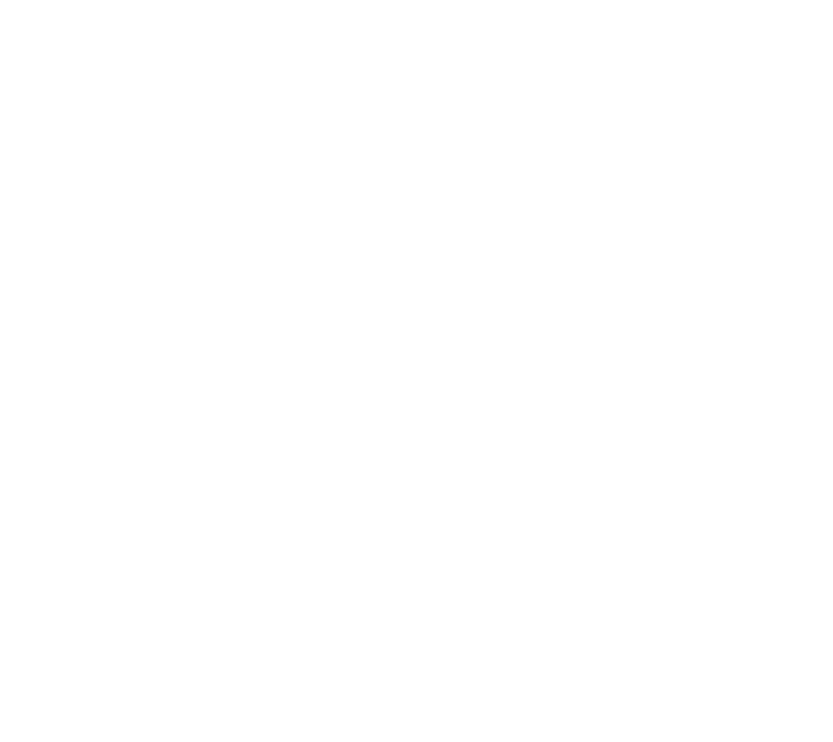
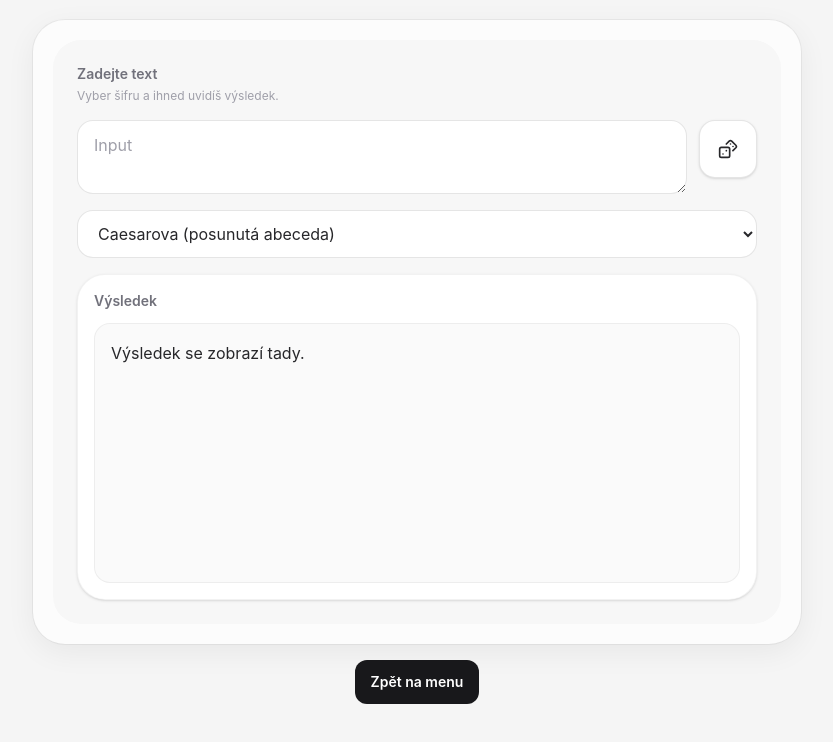
Before and after one commit to DominikPrusa/pionyr-helper, a React (Vite) app: page /ciphers in a window 1280 px wide. Before the commit this address had no page. Shown: the top 742 px of the page, without its empty margins (223-1056 px from the left). Built offline with nearby package versions, Linux system fonts and the light colour scheme.

Commit message:
ciphers initial setup page

```diff
--- a/src/App.tsx
+++ b/src/App.tsx
@@ -4,6 +4,7 @@
 import Home from "./pages/Home";
 import TimesCounter from "./pages/times-counter";
 import WaitingTimeTimer from "./pages/waiting-time-timer";
+import Ciphers from "./pages/Ciphers";
 
 function App() {
   return (
@@ -12,6 +13,7 @@
         <Route path="/" element={<Home />} />
         <Route path="/times-counter" element={<TimesCounter />} />
         <Route path="/waiting-time-timer" element={<WaitingTimeTimer />} />
+        <Route path="/ciphers" element={<Ciphers />} />
         <Route path="/tesseractExample" element={<TesseractExample />} />
       </Routes>
     </>
--- /dev/null
+++ b/src/pages/Ciphers.tsx
@@ -0,0 +1,136 @@
+import React, { useMemo, useState } from "react";
+import { Dices } from "lucide-react";
+import { useNavigate } from "react-router-dom";
+
+const WORDS = [
+  "shadow",
+  "ember",
+  "cipher",
+  "signal",
+  "matrix",
+  "pixel",
+  "raven",
+  "echo",
+  "vector",
+  "nova",
+  "orbit",
+  "ghost",
+];
+
+const CIPHER_OPTIONS = [
+  { value: "caesar", label: "Caesarova (posunutá abeceda)" },
+  { value: "mobilni", label: "Mobilní" },
+  { value: "prvniposledni", label: "První a poslední" },
+  { value: "presmycka", label: "Přesmyčka" },
+  { value: "pozpatku", label: "Slovo pozpátku" },
+  { value: "mrizka", label: "Mřížka" },
+];
+
+const getResultPlaceholder = (cipher: string, text: string) => {
+  if (!text.trim()) return "Výsledek se zobrazí tady.";
+
+  switch (cipher) {
+    case "caesar":
+      return `Caesar result for: ${text}`;
+    case "mobilni":
+      return `Mobilní result for: ${text}`;
+    case "prvniposledni":
+      return `Prvni a poslední result for: ${text}`;
+    case "presmycka":
+      return `Přesmyčka result for: ${text}`;
+    case "pozpatku":
+      return `Pozpátku result for: ${text}`;
+    case "mrizka":
+      return `Mřížka result for: ${text}`;
+    default:
+      return "Výsledek se zobrazí tady.";
+  }
+};
+
+const Ciphers = () => {
+  const navigate = useNavigate();
+  const [text, setText] = useState("");
+  const [selectedCipher, setSelectedCipher] = useState("caesar");
+
+  const resultText = useMemo(
+    () => getResultPlaceholder(selectedCipher, text),
+    [selectedCipher, text],
+  );
+
+  const handleRandomWord = () => {
+    const randomWord = WORDS[Math.floor(Math.random() * WORDS.length)];
+    setText(randomWord);
+  };
+
+  return (
+    <div className="min-h-screen bg-[#f5f5f5] px-4 py-5 text-zinc-900 sm:px-6 lg:px-8">
+      <div className="mx-auto w-full max-w-md lg:max-w-2xl xl:max-w-3xl">
+        <div className="rounded-[2rem] bg-[#fcfcfc] p-3 shadow-[0_8px_30px_rgba(0,0,0,0.06)] ring-1 ring-black/5 sm:p-4 lg:p-5">
+          <div className="space-y-4 rounded-[1.75rem] bg-[#f7f7f7] p-4 sm:p-5 lg:p-6">
+            <div>
+              <p className="mb-1 text-sm font-semibold text-zinc-500">
+                Zadejte text
+              </p>
+              <p className="text-xs text-zinc-400">
+                Vyber šifru a ihned uvidíš výsledek.
+              </p>
+            </div>
+
+            <div className="flex items-start gap-3">
+              <textarea
+                value={text}
+                onChange={(e) => setText(e.target.value)}
+                placeholder="Input"
+                rows={2}
+                className="min-h-[58px] flex-1 resize-y rounded-2xl border border-black/10 bg-white px-4 py-3 text-base text-zinc-900 placeholder:text-zinc-400 outline-none transition focus:border-black/15 focus:ring-2 focus:ring-black/5"
+              />
+
+              <button
+                type="button"
+                onClick={handleRandomWord}
+                aria-label="Generate random word"
+                className="flex h-[58px] w-[58px] shrink-0 items-center justify-center rounded-2xl border border-black/10 bg-white text-zinc-800 shadow-sm transition hover:bg-zinc-50 active:scale-[0.98]"
+              >
+                <Dices className="h-5 w-5" />
+              </button>
+            </div>
+
+            <div>
+              <select
+                value={selectedCipher}
+                onChange={(e) => setSelectedCipher(e.target.value)}
+                className="w-full rounded-2xl border border-black/10 bg-white px-4 py-3 text-base text-zinc-800 outline-none transition focus:border-black/15 focus:ring-2 focus:ring-black/5"
+              >
+                {CIPHER_OPTIONS.map((option) => (
+                  <option key={option.value} value={option.value}>
+                    {option.label}
+                  </option>
+                ))}
+              </select>
+            </div>
+
+            <div className="min-h-[320px] rounded-[1.75rem] border border-black/5 bg-white p-4 shadow-sm">
+              <p className="mb-3 text-sm font-semibold text-zinc-500">
+                Výsledek
+              </p>
+              <div className="min-h-[240px] whitespace-pre-wrap break-words overflow-wrap-anywhere rounded-2xl border border-black/5 bg-[#fafafa] p-4 text-base leading-relaxed text-zinc-800 sm:min-h-[260px]">
+                {resultText}
+              </div>
+            </div>
+          </div>
+        </div>
+        <div className="flex justify-center">
+          <button
+            type="button"
+            onClick={() => navigate("/")}
+            className="mt-4 grow-0 rounded-xl bg-zinc-900 px-4 py-3 text-sm font-semibold text-white transition hover:bg-zinc-800"
+          >
+            Zpět na menu
+          </button>
+        </div>
+      </div>
+    </div>
+  );
+};
+
+export default Ciphers;
```
